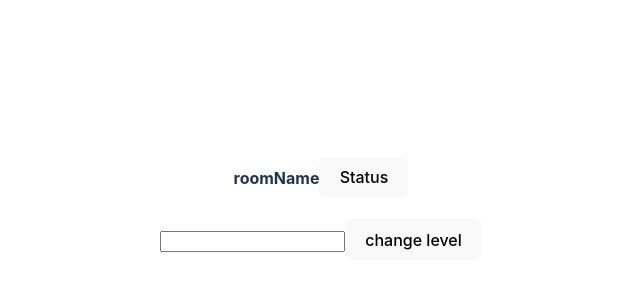
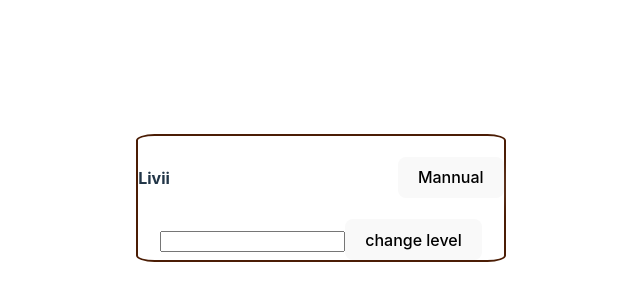
Before and after one commit to oatwarat/Light_Control, a React (Vite) app in the folder frontend/lightcontrol-frontend/: page / in a window 1280 px wide. Shown: the part 202-502 px from the top of the page, without its empty margins (319-959 px from the left). Built offline with nearby package versions, Linux system fonts and the light colour scheme.

Commit message:
ploy fixed

```diff
--- a/frontend/lightcontrol-frontend/src/App.jsx
+++ b/frontend/lightcontrol-frontend/src/App.jsx
@@ -7,8 +7,8 @@ function App() {
   const [count, setCount] = useState(0)
 
   return (
-    <Card/>
+    <Card roomName='Livii'/>
   )
-}
+  }
 
-export default App
+  export default App
--- a/frontend/lightcontrol-frontend/src/components/RoomCard.jsx
+++ b/frontend/lightcontrol-frontend/src/components/RoomCard.jsx
@@ -3,9 +3,9 @@ import React, { useEffect, useState } from 'react'
 import '../styles/RoomCard.css'
 // import defaultIcon from '../assets/default.png' // Default Icon
 
-const Card = ({roomName,Status="Mannual",Brightness=0}) => {
+const Card = ({roomName,Brightness=0}) => {
 
-	// const []
+	const [Status, setStatus] = useState("Mannual")
 
 	const getCardColorClass = ({Status,Brightness}) => {
         if ((Status == "Mannual" || Status == "Auto") && Brightness == 0) {
@@ -17,19 +17,20 @@ const Card = ({roomName,Status="Mannual",Brightness=0}) => {
         }
 	}
 
-	const StatusSwtich = (Status) => {
+	const StatusSwtich = () => {
 		if (Status == "Mannual") {
-			Status = "Auto"
+			setStatus("Auto")
 		} else if (Status == "Auto") {
-			Status = "MannualPhys"
+			setStatus("MannualPhys")
 		} else if (Status == "MannualPhys"){
-			Status = "MannualWeb"
+			setStatus("MannualWeb")
 		} else if (Status == "MannualWeb"){
-			Status = "Mannual"
+			setStatus("Mannual")
 		}
 	}
 
 	const BrightnessValue = useState("")
+	let color = getCardColorClass({Status,Brightness})
 
 	const handleSubmit = (e) => {
 		e.preventDefault()
@@ -51,10 +52,13 @@ const Card = ({roomName,Status="Mannual",Brightness=0}) => {
 	// const routeName = `/${category}/${id}`
 
 	return (
-		<div>
+		<div className='card-container'>
 			{/* <div className={`${getCardColorClass(Status,Brightness)}`}> */}
-			<div>
-      			<h4><b>roomName</b><button className = {Status} onClick={StatusSwtich}>Status</button></h4>
+			<div className='room-controller'>
+				<div className='name-status'>
+					<h4><b>{roomName}</b> <button className = {color} onClick={StatusSwtich}>{Status}</button></h4>
+				</div>
+				<div className='input-brightness'></div>
                 <input onChange = {e => BrightnessValue}/>
 				<button className = "Brightness" onClick={handleSubmit}>change level</button>
 			</div>
--- a/frontend/lightcontrol-frontend/src/styles/RoomCard.css
+++ b/frontend/lightcontrol-frontend/src/styles/RoomCard.css
@@ -1,13 +1,25 @@
+.card-container {
+    border: 2px solid #4b1d05;
+    border-radius: 5%;
+}
+
+.name-status {
+    display: flex;
+    align-items: center;
+}
+
+.name-status button{
+    margin-left: 14rem;
+}
+
+.input-brightness {
+    display: flex;
+    align-items: center;
+    justify-content: space-around;
+}
+
 .OffCardColor {
-    /* Add shadows to create the "card" effect */
-    width: 200px;
-    padding : 10px;
-    background-color: rgb(56, 56, 56);
-    box-shadow: 0 4px 8px 0 rgba(0,0,0,0.2);
-    transition: 0.3s;
-    border-radius: 5px;
-  }
-  .OffCardColor:hover{
+    /* Add shadows to cre8ate the "card" effect */
     box-shadow: 0 8px 16px 0 rgba(255, 255, 255, 0.2);
   }
 
@@ -15,7 +27,7 @@
     /* Add shadows to create the "card" effect */
     width: 200px;
     padding : 10px;
-    background-color: rgb(86, 255, 199);
+    background-color: rgb(208, 214, 212);
     box-shadow: 0 4px 8px 0 rgba(0,0,0,0.2);
     transition: 0.3s;
     border-radius: 5px;
@@ -28,7 +40,7 @@
     /* Add shadows to create the "card" effect */
     width: 200px;
     padding : 10px;
-    background-color: rgb(23, 216, 204);
+    background-color: rgb(36, 219, 158);
     box-shadow: 0 4px 8px 0 rgba(0,0,0,0.2);
     transition: 0.3s;
     border-radius: 5px;
```
